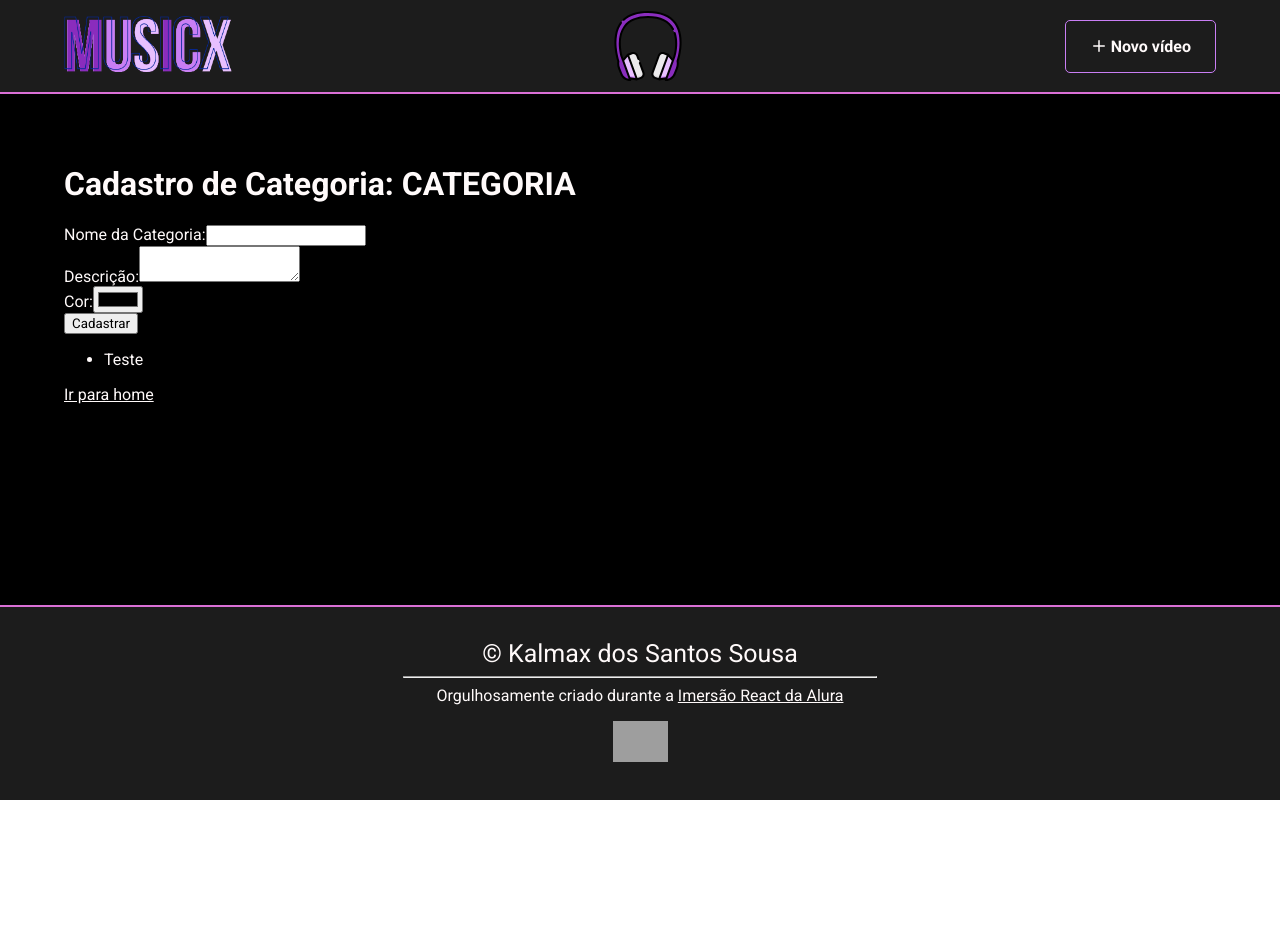
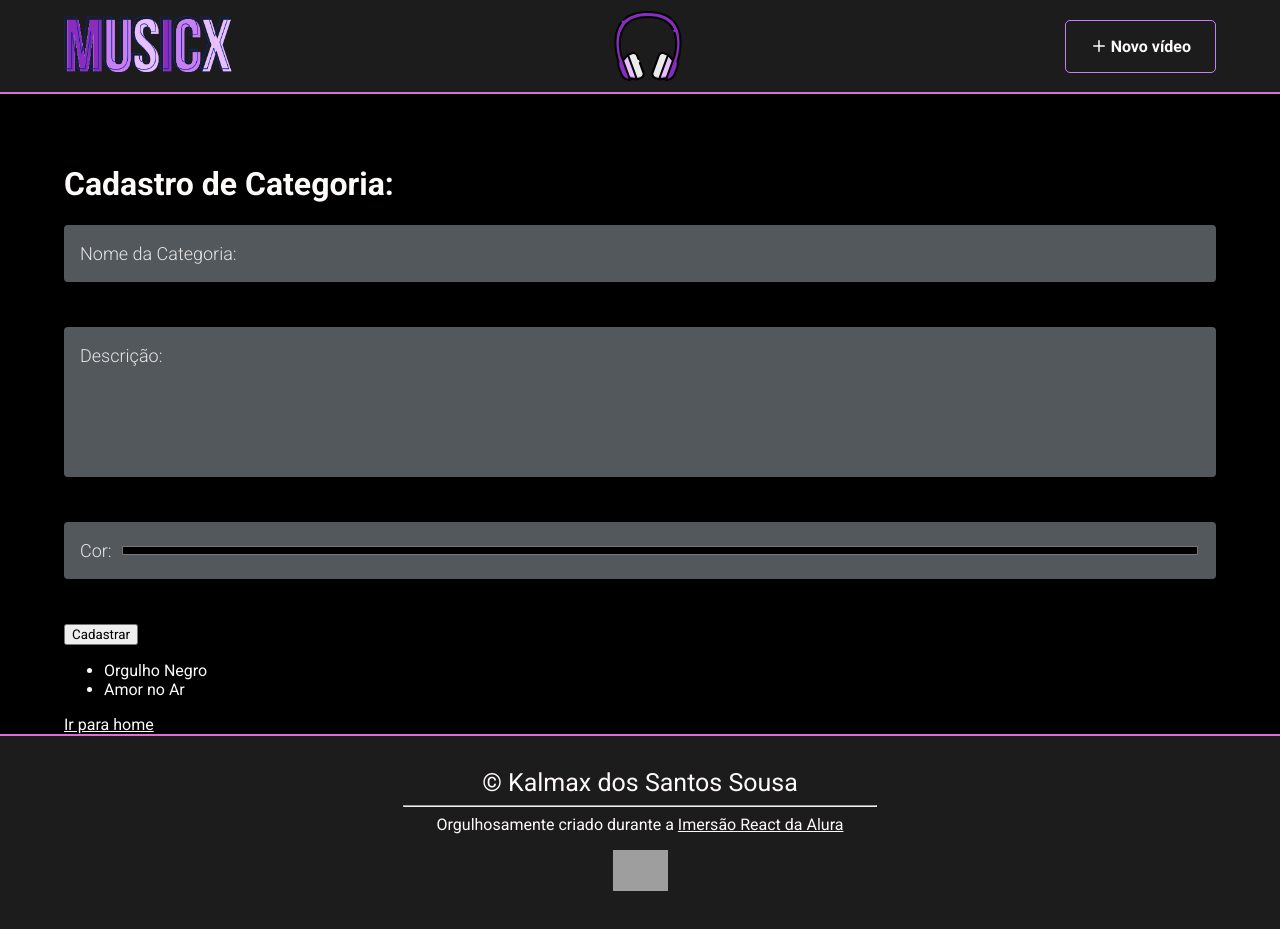
Before and after one commit to kalmax-sousa/musicx, a React (Create React App) app: page /cadastro/Categoria in a window 1280 px wide. Before the commit the page ends 800 px from the top, so only its background shows below. Built offline with nearby package versions, Linux system fonts and the light colour scheme; data requests are answered from the project's data file; grey boxes are pictures that could not be loaded.

Commit message:
aula 4 em processo

```diff
--- /dev/null
+++ b/db.json
@@ -0,0 +1,16 @@
+{
+    "categorias": [
+        {
+            "id": 1,
+            "name": "Orgulho Negro",
+            "description": "Músicas de Resistência",
+            "color": "#808080"
+        },
+        {
+            "id": 2,
+            "name": "Amor no Ar",
+            "description": "As músicas românticas mais envolventes",
+            "color": "#FA8072"
+        }
+    ]
+}
--- /dev/null
+++ b/src/components/FormField/index.jsx
@@ -0,0 +1,48 @@
+import React from 'react';
+import PropTypes from 'prop-types';
+import { FormFieldWrapper, Label, Input } from './styles';
+
+function FormField({
+  label, type, name, value, onChange, as,
+}) {
+  const fieldId = `id_${name}`;
+  return (
+
+    <FormFieldWrapper>
+      <Label
+        htmlFor={fieldId}
+      >
+        <Input
+          as={as}
+          id={fieldId}
+          type={type}
+          value={value}
+          name={name}
+          onChange={onChange}
+        />
+
+        <Label.Text>
+          {label}
+        </Label.Text>
+      </Label>
+    </FormFieldWrapper>
+  );
+}
+
+FormField.defaultProps = {
+  as: '',
+  value: '',
+  type: 'text',
+};
+
+FormField.propTypes = {
+  as: PropTypes.string,
+  label: PropTypes.string.isRequired,
+  name: PropTypes.string.isRequired,
+  type: PropTypes.string,
+  // eslint-disable-next-line react/require-default-props
+  value: PropTypes.string,
+  onChange: PropTypes.func.isRequired,
+};
+
+export default FormField;
--- /dev/null
+++ b/src/components/FormField/styles.jsx
@@ -0,0 +1,70 @@
+import styled, { css } from 'styled-components';
+
+export const FormFieldWrapper = styled.div`
+    position: relative;
+
+    textarea {
+    min-height: 150px;
+    }
+
+    input[type="color"] {
+        padding-left: 56px;
+    }
+`;
+
+export const Label = styled.label``;
+
+Label.Text = styled.span`
+  color: #E5E5E5;
+  height: 57px;
+  position: absolute;
+  top: 0;
+  left: 16px;
+
+  display: flex;
+  align-items: center;
+
+  transform-origin: 0% 0%;
+  font-size: 18px;
+  font-style: normal;
+  font-weight: 300;
+
+  transition: .1s ease-in-out;
+`;
+
+export const Input = styled.input`
+  background: #53585D;
+  color: #F5F5F5;
+  display: block;
+  width: 100%;
+  height: 57px;
+  font-size: 18px;
+
+  outline: 0;
+  border: 0;
+  border-top: 4px solid transparent;
+  border-bottom: 4px solid #53585D;
+
+  padding: 16px 16px;
+  margin-bottom: 45px;
+
+  resize: none;
+  border-radius: 4px;
+  transition: border-color .3s;
+
+  &:focus {
+    border-bottom-color: var(--primary);
+  }
+  &:focus:not([type='color']) + ${Label.Text} {
+    transform: scale(.6) translateY(-10px);
+  }
+  ${({ value }) => {
+    const hasValue = value.length > 0;
+    return hasValue && css`
+        &:not([type='color']) + ${Label.Text} {
+          transform: scale(.6) translateY(-10px);
+        }
+      `;
+  }
+}
+`;
--- a/src/pages/cadastro/Categoria/index.jsx
+++ b/src/pages/cadastro/Categoria/index.jsx
@@ -1,94 +1,110 @@
-import React, {useState} from 'react';
+import React, { useState, useEffect } from 'react';
+import { Link } from 'react-router-dom';
 import PageDefault from '../../../components/PageDefault';
-import { Link } from 'react-router-dom';
+import FormField from '../../../components/FormField';
 
-function CadastroCategoria(){
-  const [categorias, setCategorias] = useState(['Teste']);
+function CadastroCategoria() {
+  const valoresIniciais = {
+    name: '',
+    description: '',
+    color: '',
+  };
 
-  const valoresIniciais = {
-    name: 'CATEGORIA',
-    descriptions: 'É  LINDA',
-    color: '#fff',
-  }
+  const [categorias, setCategorias] = useState([]);
   const [values, setValues] = useState(valoresIniciais);
 
-  function setValue(chave, valor){
+  function setValue(chave, valor) {
     setValues({
       ...values,
       [chave]: valor,
-    })
+    });
   }
 
-    return(
+  function handleChange(info) {
+    setValue(
+      info.target.getAttribute('name'),
+      info.target.value,
+    );
+  }
+
+  useEffect(() => {
+    const URL = 'http://localhost:8080/categorias';
+    fetch(URL)
+      .then(async (respostaDoServidor) => {
+        const resposta = await respostaDoServidor.json();
+        setCategorias([...resposta]);
+      });
+  }, []);
+
+  return (
     <PageDefault>
-        <h1>Cadastro de Categoria: {values.name}</h1>
+      <h1>
+        Cadastro de Categoria:
+        {' '}
+        {values.name}
+      </h1>
 
-        <form onSubmit={function handleSubmit(info){
+      <form onSubmit={function handleSubmit(info) {
         info.preventDefault();
+
         setCategorias([
-            values
-          ])
-        }}>
+          ...categorias,
+          values,
+        ]);
 
-        <div>
-          <label>
-            Nome da Categoria:
-            <input
+        setValues(valoresIniciais);
+      }}
+      >
+
+        <FormField
+          label="Nome da Categoria: "
           type="text"
           name="name"
-              onChange={(info) => {
-                setValue(info.target.getAttribute('name'), info.target.value);
-              }}
+          value={values.name}
+          onChange={handleChange}
         />
-          </label>
-        </div>
 
-        <div>
-        <label>
-          Descrição:
-            <textarea
-              type="text"
-              name="description"
-              onChange={(info) => {
-                setValue(info.target.getAttribute('name'), info.target.value);
-              }}
+        <FormField
+          as="textarea"
+          label="Descrição: "
+          type="textarea"
+          name="descripton"
+          value={values.description}
+          onChange={handleChange}
         />
-          </label>
 
-        </div>
-
-        <div>
-        <label>
-            Cor:
-            <input
+        <FormField
+          label="Cor: "
           type="color"
           name="color"
-              onChange={(info) => {
-                setValue(info.target.getAttribute('name'), info.target.value);
-              }}
+          value={values.color}
+          onChange={handleChange}
         />
-          </label>
-        </div>
-        <button>
+
+        <button type="submit">
           Cadastrar
         </button>
       </form>
 
+      {categorias.length === 0 && (
+        <div>
+          Loading...
+        </div>
+      )}
+
       <ul>
-        {categorias.map((categoria, indice) => {
-          return(
-            <li key={`${categoria}${indice}`}>
-              {categoria}
+        {categorias.map((categoria, indice) => (
+          <li key={`${categoria + indice}`}>
+            {categoria.name}
           </li>
-          )
-        })}
+        ))}
       </ul>
 
       <Link to="/">
         Ir para home
       </Link>
     </PageDefault>
-    )
+  );
 }
 
 export default CadastroCategoria;
```
Also changed, not shown: package.json (+13 -0 lines), .eslintrc.js (added), 1 other file (tests, documents, lock files or other folders). Lines whose indentation alone changed are shown as unchanged.
